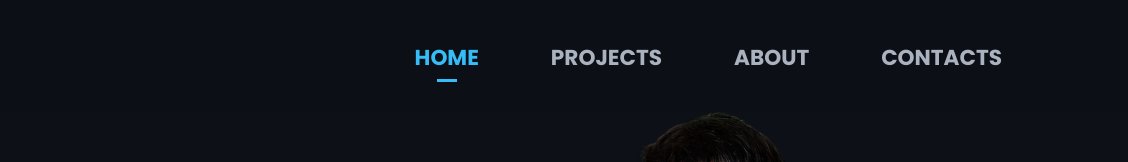
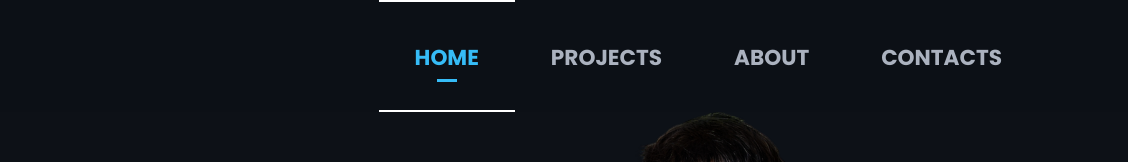
Before and after one commit to bunokent/portfolio, a plain HTML site: page index.html in a window 1280 px wide. Both pictures are taken after a click on the item "HOME". Shown: the top 162 px of the page, 152-1280 px from the left. Drawn offline with Linux system fonts and the light colour scheme.

Commit message:
fix the navigation issue

```diff
--- a/script.js
+++ b/script.js
@@ -69,6 +69,17 @@ navLinks.forEach((link) => {
   });
 });
 
+const liElements = document.querySelectorAll("#home header ul li");
+liElements.forEach((element) => {
+  element.addEventListener("click", function () {
+    liElements.forEach((li) => {
+      li.classList.remove("active");
+    });
+
+    element.classList.add("active");
+  });
+});
+
 const sections = document.querySelectorAll("section");
 
 const isMobile = window.innerWidth < 768;
@@ -79,7 +90,6 @@ observerOptions = {
 const observer = new IntersectionObserver((entries) => {
   entries.forEach((entry) => {
     const id = entry.target.getAttribute("id");
-    console.log(window.innerWidth);
     if (entry.isIntersecting) {
       navLinks.forEach((link) => {
         if (link.getAttribute("data-link") == id) link.classList.add("active");
--- a/style.css
+++ b/style.css
@@ -109,14 +109,16 @@ body {
   right: 0;
 }
 
-#home header ul li:hover::before,
-#home header ul li:hover::after {
+#home header ul li.active::before,
+#home header ul li.active::after {
   width: 100%;
 }
 
+/*
 #home header ul li:hover a {
   color: var(--primary-color);
 }
+ */
 
 #home header ul li a.active {
   color: var(--primary-color);
```
